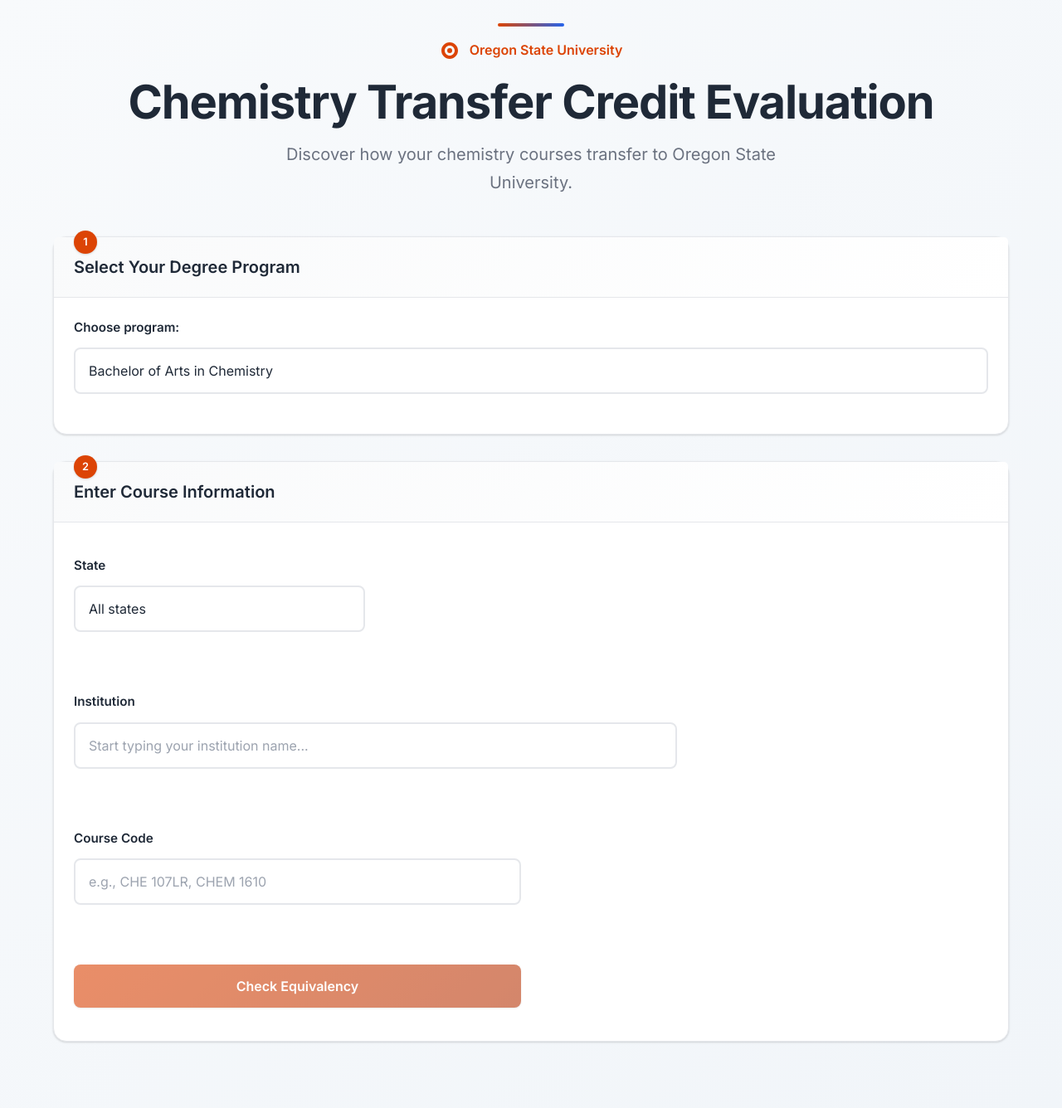
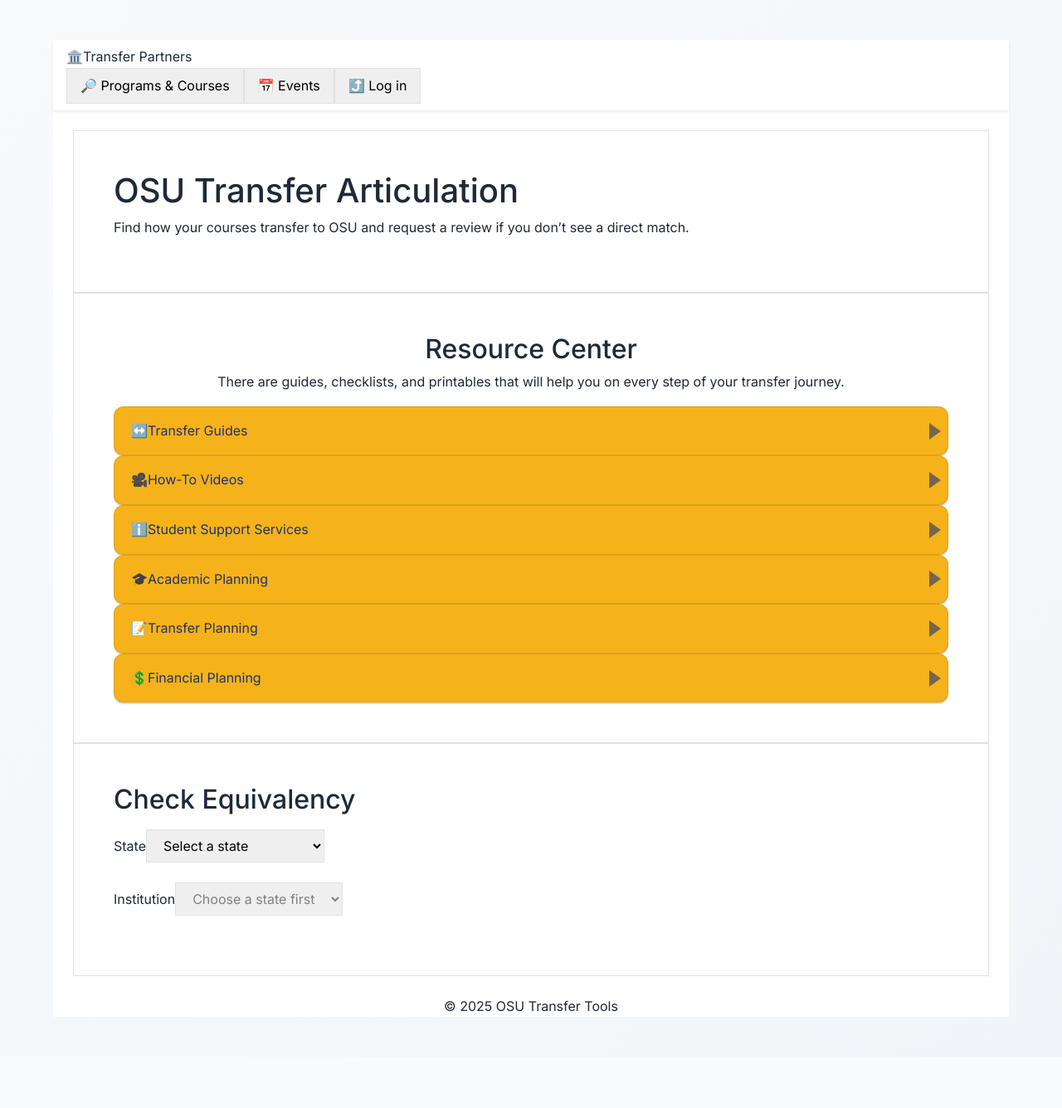
Before and after one commit to NanoAmpameya/osu_articulation_state_filter, a Flask app: page / in a window 1280 px wide. Shown: the whole page at 83% size. After the commit the page ends 1220 px from the top, so only its background shows below. Run offline with Flask 3, Linux system fonts and the light colour scheme.

Commit message:
frontend: add sticky HeaderNav and ResourceCenter; preserve evaluate flow IDs; fix Babel-in-browser JSX; add arrow-card styles

```diff
--- a/static/react-app.jsx
+++ b/static/react-app.jsx
@@ -1,185 +1,372 @@
-function useStates() {
-  const [states, setStates] = React.useState([]);
-  React.useEffect(() => {
-    fetch('/api/states').then(r => r.json()).then((s) => {
-      setStates(s.sort((a, b) => a.name.localeCompare(b.name)));
-    });
-  }, []);
-  return states;
+// Utilities
+function cx(...classes) {
+  return classes.filter(Boolean).join(" ");
 }
 
-function Suggestions({ items, onPick }) {
-  if (!items?.length) return null;
+// New UI: Sticky Header and Resource Center
+const { useEffect, useState } = React;
+
+function HeaderNav() {
   return (
-    <ul className="suggestions">
-      {items.slice(0, 10).map((it) => (
-        <li key={it} onClick={() => onPick(it)}>{it}</li>
-      ))}
-    </ul>
+    <header id="top-nav" className="sticky top-0 z-30 bg-[var(--beaver)] border-b border-black/10 shadow-sm">
+      <div className="max-w-6xl mx-auto px-3 md:px-6 py-2 flex items-center justify-between">
+        <div className="flex items-center gap-2 font-extrabold text-slate-900 select-none">
+          <span aria-hidden="true">🏛️</span>
+          <span>Transfer Partners</span>
+        </div>
+        <nav className="flex items-center gap-2 md:gap-3">
+          <button data-testid="nav-programs" className="rounded-xl px-3 md:px-4 py-2 font-semibold text-slate-900 bg-amber-300 hover:bg-amber-200 border border-black/10">
+            <span className="mr-1" aria-hidden="true">🔎</span> Programs &amp; Courses
+          </button>
+          <button data-testid="nav-events" className="rounded-xl px-3 md:px-4 py-2 font-semibold text-slate-900 bg-amber-300 hover:bg-amber-200 border border-black/10">
+            <span className="mr-1" aria-hidden="true">📅</span> Events
+          </button>
+          <button data-testid="nav-login" className="rounded-xl px-3 md:px-4 py-2 font-semibold text-slate-900 bg-amber-300 hover:bg-amber-200 border border-black/10">
+            <span className="mr-1" aria-hidden="true">⤴️</span> Log in
+          </button>
+        </nav>
+      </div>
+    </header>
   );
 }
 
-function App() {
-  const states = useStates();
-  const [degree, setDegree] = React.useState('BA_Chem');
-  const [state, setState] = React.useState('');
-  const [institution, setInstitution] = React.useState('');
-  const [course, setCourse] = React.useState('');
-  const [instSuggestions, setInstSuggestions] = React.useState([]);
-  const [loading, setLoading] = React.useState(false);
-  const [result, setResult] = React.useState(null);
+function ArrowCard({ id, icon, label, onClick }) {
+  return (
+    <div
+      role="button"
+      tabIndex={0}
+      data-testid={id}
+      onClick={onClick}
+      onKeyDown={(e)=> {
+        if ((e.key==='Enter'||e.key===' ') && typeof onClick === 'function') {
+          onClick();
+        }
+      }}
+      className="arrow-card cursor-pointer"
+      aria-label={label}
+    >
+      <div className="flex items-center gap-3 text-xl md:text-2xl font-extrabold">
+        <span aria-hidden="true" className="text-2xl md:text-3xl">{icon}</span>
+        <span>{label}</span>
+      </div>
+    </div>
+  );
+}
 
-  React.useEffect(() => {
-    const ctrl = new AbortController();
-    const q = institution.trim();
-    if (q.length < 2) {
-      setInstSuggestions([]);
-      return () => ctrl.abort();
-    }
-    const t = setTimeout(() => {
-      const params = new URLSearchParams({ q, state });
-      fetch(`/api/institutions?${params.toString()}`, { signal: ctrl.signal })
-        .then((r) => r.json())
-        .then(setInstSuggestions)
-        .catch(() => {});
-    }, 300);
-    return () => { clearTimeout(t); ctrl.abort(); };
-  }, [institution, state]);
+function ResourceCenter() {
+  const itemsLeft = [
+    { id: 'rc-transfer-guides', icon: '↔️', label: 'Transfer Guides' },
+    { id: 'rc-howto-videos', icon: '🎥', label: 'How-To Videos' },
+    { id: 'rc-student-support', icon: 'ℹ️', label: 'Student Support Services' },
+  ];
+  const itemsRight = [
+    { id: 'rc-academic-planning', icon: '🎓', label: 'Academic Planning' },
+    { id: 'rc-transfer-planning', icon: '📝', label: 'Transfer Planning' },
+    { id: 'rc-financial-planning', icon: '💲', label: 'Financial Planning' },
+  ];
+  return (
+    <section id="resource-center" className="bg-slate-50 rounded-2xl p-5 md:p-8 border border-slate-200">
+      <h2 className="text-3xl md:text-4xl font-extrabold text-center text-slate-900">Resource Center</h2>
+      <p className="mt-2 text-center text-lg text-[var(--navy)]">
+        There are guides, checklists, and printables that will help you on every step of your transfer journey.
+      </p>
+      <div className="mt-6 grid grid-cols-1 md:grid-cols-2 gap-6">
+        <div className="space-y-4">
+          {itemsLeft.map(x => <ArrowCard key={x.id} {...x} />)}
+        </div>
+        <div className="space-y-4">
+          {itemsRight.map(x => <ArrowCard key={x.id} {...x} />)}
+        </div>
+      </div>
+    </section>
+  );
+}
 
-  async function evaluate() {
-    if (!institution.trim() || !course.trim()) return;
+// Components
+function StateSelect({ states, value, onChange, loading, error }) {
+  return (
+    <div className="mb-4">
+      <label htmlFor="state-select" className="block text-sm font-medium text-gray-700 mb-1">State</label>
+      <select
+        id="state-select"
+        className={cx(
+          "block w-full rounded-md border border-gray-300 px-3 py-2 focus:outline-none focus:ring-2 focus:ring-orange-300",
+          loading && "opacity-60"
+        )}
+        value={value}
+        onChange={(e) => onChange(e.target.value)}
+        aria-invalid={!!error}
+      >
+        <option value="">Select a state</option>
+        {states.map((s) => (
+          <option key={s.abbr} value={s.abbr}>{`${s.name} (${s.abbr})`}</option>
+        ))}
+      </select>
+      {loading && <p className="text-xs text-gray-500 mt-1">Loading...</p>}
+      {error && <p className="text-sm text-red-600 mt-1" id="error-box">{error}</p>}
+    </div>
+  );
+}
+
+function InstitutionSelect({ institutions, value, onChange, disabled, loading, error }) {
+  return (
+    <div className="mb-4">
+      <label htmlFor="institution-select" className="block text-sm font-medium text-gray-700 mb-1">Institution</label>
+      <select
+        id="institution-select"
+        className={cx(
+          "block w-full rounded-md border border-gray-300 px-3 py-2 focus:outline-none focus:ring-2 focus:ring-orange-300",
+          disabled && "bg-gray-100 cursor-not-allowed",
+          loading && "opacity-60"
+        )}
+        value={value}
+        onChange={(e) => onChange(e.target.value)}
+        disabled={disabled}
+        aria-invalid={!!error}
+      >
+        <option value="">{disabled ? "Choose a state first" : "Select an institution"}</option>
+        {institutions.map((inst) => (
+          <option key={inst.value} value={inst.value}>{inst.label}</option>
+        ))}
+      </select>
+      {loading && <p className="text-xs text-gray-500 mt-1">Loading...</p>}
+      {error && <p className="text-sm text-red-600 mt-1" id="error-box">{error}</p>}
+    </div>
+  );
+}
+
+function ResultCard({ result }) {
+  if (!result) return null;
+  if (result.status === "loading") {
+    return (
+      <div id="result-card" data-status="loading" className="rounded-xl shadow p-4 bg-white">
+        <p className="text-sm text-gray-600">Loading...</p>
+      </div>
+    );
+  }
+  if (result.status === "ok") {
+    const match = result.result || {};
+    const equivalents = Array.isArray(match.osu_equivalent) ? match.osu_equivalent : [];
+    return (
+      <div id="result-card" data-status="ok" className="rounded-xl shadow p-4 bg-white">
+        <h3 className="text-lg font-semibold mb-2">Match found</h3>
+        <p className="text-gray-700 mb-2">
+          OSU Course: {equivalents.length ? equivalents.join(", ") : "—"}
+          {" "}— Credits: {match.credits ?? "—"} — Confidence: 100%
+        </p>
+        {match.notes && <p className="text-sm text-gray-600">{match.notes}</p>}
+      </div>
+    );
+  }
+  if (result.status === "no_match") {
+    const suggestions = Array.isArray(result.suggestions) ? result.suggestions.slice(0, 3) : [];
+    return (
+      <div id="result-card" data-status="no_match" className="rounded-xl shadow p-4 bg-white">
+        <h3 className="text-lg font-semibold mb-2">No direct match</h3>
+        {suggestions.length > 0 ? (
+          <div>
+            <p className="text-gray-700 mb-2">Try one of these:</p>
+            <ul className="list-disc pl-6 text-gray-700">
+              {suggestions.map((s) => (
+                <li key={s}>{s}</li>
+              ))}
+            </ul>
+          </div>
+        ) : (
+          <p className="text-gray-700">No suggestions available.</p>
+        )}
+      </div>
+    );
+  }
+  if (result.status === "error") {
+    return (
+      <div id="result-card" data-status="error" className="rounded-xl shadow p-4 bg-white">
+        <p className="text-red-600">Something went wrong. Please try again.</p>
+      </div>
+    );
+  }
+  return null;
+}
+
+function CourseEvaluate({ fromInstitutionId, onEvaluateResult, setLoading, setError }) {
+  const [fromCourse, setFromCourse] = React.useState("");
+  const canSubmit = Boolean(fromInstitutionId && fromCourse.trim());
+
+  async function handleSubmit(e) {
+    e.preventDefault();
+    if (!canSubmit) return;
+    setError("");
     setLoading(true);
-    setResult({ status: 'loading' });
+    onEvaluateResult({ status: "loading" });
     try {
-      const payload = { degree, institution: institution.trim(), course_code: course.trim(), state };
-      const res = await fetch('/api/evaluate', { method: 'POST', headers: { 'Content-Type': 'application/json' }, body: JSON.stringify(payload) });
+      // Parse fromInstitutionId: `${state}::${institutionName}`
+      const [st, instName] = (fromInstitutionId || "::").split("::");
+      const payload = {
+        institution: instName || "",
+        state: (st || "").toUpperCase(),
+        course_code: fromCourse.trim(),
+        degree: "BA_Chem",
+      };
+      const res = await fetch("/api/evaluate", {
+        method: "POST",
+        headers: { "Content-Type": "application/json" },
+        body: JSON.stringify(payload),
+      });
       const data = await res.json();
-      setResult(data);
-    } catch (e) {
-      setResult({ status: 'error' });
+      if (!res.ok) {
+        // 4xx errors
+        onEvaluateResult({ status: "error" });
+        const msg = data?.errors ? JSON.stringify(data.errors) : data?.message || "Invalid request";
+        setError(msg);
+      } else {
+        onEvaluateResult(data);
+      }
+    } catch (err) {
+      onEvaluateResult({ status: "error" });
+      setError("Something went wrong. Please try again.");
     } finally {
       setLoading(false);
     }
   }
 
-  async function requestReview() {
-    const payload = { degree, institution: institution.trim(), course_code: course.trim(), state };
-    await fetch('/api/request-review', { method: 'POST', headers: { 'Content-Type': 'application/json' }, body: JSON.stringify(payload) });
-    setResult({ status: 'queued' });
-  }
+  return (
+    <form onSubmit={handleSubmit} className="grid grid-cols-1 md:grid-cols-3 gap-4 items-end">
+      <div className="md:col-span-2">
+        <label htmlFor="course-input" className="block text-sm font-medium text-gray-700 mb-1">Course code</label>
+        <input
+          id="course-input"
+          className="block w-full rounded-md border border-gray-300 px-3 py-2 focus:outline-none focus:ring-2 focus:ring-orange-300"
+          placeholder="e.g., CHE 107LR, CHEM 1610"
+          value={fromCourse}
+          onChange={(e) => setFromCourse(e.target.value)}
+        />
+      </div>
+      <div>
+        <button
+          id="evaluate-btn"
+          type="submit"
+          disabled={!canSubmit}
+          className={cx(
+            "rounded border px-4 py-2 font-medium",
+            canSubmit ? "hover:bg-gray-50" : "opacity-60 cursor-not-allowed"
+          )}
+        >
+          Evaluate
+        </button>
+      </div>
+    </form>
+  );
+}
+
+// EvaluateFlow: preserves existing Step 5 controls and IDs
+function EvaluateFlow() {
+  const [states, setStates] = React.useState([]);
+  const [stateVal, setStateVal] = React.useState("");
+  const [institutions, setInstitutions] = React.useState([]);
+  const [instVal, setInstVal] = React.useState("");
+  const [loadingStates, setLoadingStates] = React.useState(false);
+  const [loadingInst, setLoadingInst] = React.useState(false);
+  const [loadingEval, setLoadingEval] = React.useState(false);
+  const [error, setError] = React.useState("");
+  const [result, setResult] = React.useState(null);
+
+  // Load states on mount
+  React.useEffect(() => {
+    let active = true;
+    setLoadingStates(true);
+    fetch("/api/states")
+      .then((r) => r.json())
+      .then((data) => {
+        if (!active) return;
+        setStates(data.sort((a, b) => a.name.localeCompare(b.name)));
+      })
+      .catch(() => setError("Something went wrong. Please try again."))
+      .finally(() => setLoadingStates(false));
+    return () => { active = false; };
+  }, []);
+
+  // Load institutions when state changes
+  React.useEffect(() => {
+    setInstitutions([]);
+    setInstVal("");
+    if (!stateVal) return;
+    setLoadingInst(true);
+    fetch(`/api/institutions?state=${encodeURIComponent(stateVal)}`)
+      .then((r) => r.json())
+      .then((list) => {
+        setInstitutions(list.map((name) => ({ label: name, value: `${stateVal}::${name}` })));
+      })
+      .catch(() => setError("Something went wrong. Please try again."))
+      .finally(() => setLoadingInst(false));
+  }, [stateVal]);
 
   return (
-    <div>
-      <div className="header">
-        <div className="osu-brand">
-          <svg width="24" height="24" viewBox="0 0 24 24" fill="currentColor"><path d="M12 2C6.48 2 2 6.48 2 12s4.48 10 10 10 10-4.48 10-10S17.52 2 12 2zM12 18c-3.31 0-6-2.69-6-6s2.69-6 6-6 6 2.69 6 6-2.69 6-6 6z"/><circle cx="12" cy="12" r="3"/></svg>
-          Oregon State University
+    <div id="evaluate-flow">
+      {error && (
+        <div id="error-box" className="rounded border border-red-300 bg-red-50 text-red-700 p-3 mb-4">
+          {error}
         </div>
-        <h1>Chemistry Transfer Credit Evaluation</h1>
-        <p className="subtitle">Discover how your chemistry courses transfer to Oregon State University.</p>
-      </div>
+      )}
 
-      <div className="steps-container">
-        <section className="card step-card">
-          <div className="card-header"><h2>Select Your Degree Program</h2></div>
-          <div className="card-body">
-            <div className="form-group">
-              <label className="form-label">Choose program:</label>
-              <select className="form-select" value={degree} onChange={(e) => setDegree(e.target.value)}>
-                <option value="BA_Chem">Bachelor of Arts in Chemistry</option>
-                <option value="BS_Chem">Bachelor of Science in Chemistry</option>
-                <option value="Minor_Chem">Chemistry Minor</option>
-              </select>
-            </div>
-          </div>
-        </section>
+      <StateSelect
+        states={states}
+        value={stateVal}
+        onChange={(v) => { setError(""); setStateVal(v); setResult(null); }}
+        loading={loadingStates}
+      />
 
-        <section className="card step-card">
-          <div className="card-header"><h2>Enter Course Information</h2></div>
-          <div className="card-body">
-            <div className="row g-3">
-              <div className="col-12 col-md-4">
-                <div className="form-group">
-                  <label className="form-label">State</label>
-                  <select className="form-select" value={state} onChange={(e) => setState(e.target.value)}>
-                    <option value="">All states</option>
-                    {states.map((s) => (
-                      <option key={s.abbr} value={s.abbr}>{`${s.name} (${s.abbr})`}</option>
-                    ))}
-                  </select>
-                </div>
-              </div>
-              <div className="col-12 col-md-8 position-relative">
-                <div className="form-group">
-                  <label className="form-label">Institution</label>
-                  <input className="form-control" value={institution} onChange={(e) => setInstitution(e.target.value)} placeholder="Start typing your institution name..." />
-                  <Suggestions items={instSuggestions} onPick={(v) => { setInstitution(v); setInstSuggestions([]); }} />
-                </div>
-              </div>
-              <div className="col-12 col-md-6">
-                <div className="form-group">
-                  <label className="form-label">Course Code</label>
-                  <input className="form-control" value={course} onChange={(e) => setCourse(e.target.value)} placeholder="e.g., CHE 107LR, CHEM 1610" />
-                </div>
-              </div>
-              <div className="col-12 col-md-6 d-grid">
-                <button className="btn btn-primary" onClick={evaluate} disabled={loading || !institution.trim() || !course.trim()}>
-                  {loading ? 'Checking...' : 'Check Equivalency'}
-                </button>
-              </div>
-            </div>
-          </div>
-        </section>
+      <InstitutionSelect
+        institutions={institutions}
+        value={instVal}
+        onChange={(v) => { setError(""); setInstVal(v); setResult(null); }}
+        disabled={!stateVal}
+        loading={loadingInst}
+      />
 
-        {result && (
-          <section className="card step-card fade-in" id="results">
-            <div className="card-header"><h2>Transfer Credit Results</h2></div>
-            <div className="card-body">
-              <div id="results-body" className="results-container">
-                {result.status === 'loading' && (
-                  <div className="loading"><div className="spinner" /> Searching...</div>
-                )}
-                {result.status === 'ok' && (
-                  <div className="result">
-                    <div className="equivalency-info">
-                      <h3>✅ Course Match Found</h3>
-                      <div style={{ marginBottom: '1rem' }}>
-                        <strong>{result.result.institution}</strong><br />
-                        <span>{result.result.course_code} — {result.result.course_title}</span>
-                        <span className="badge-outline" style={{ marginLeft: '1rem' }}>{result.result.credits} credits</span>
-                      </div>
-                      <div style={{ marginBottom: '1rem' }}>
-                        <strong>Oregon State Equivalent:</strong>
-                        <div style={{ marginTop: '0.5rem' }}>
-                          {(result.result.osu_equivalent || []).length ? result.result.osu_equivalent.map((eq) => (
-                            <span key={eq} className="badge" style={{ marginRight: 6 }}>{eq}</span>
-                          )) : <span className="badge badge-outline">No Direct Equivalent</span>}
-                        </div>
-                      </div>
-                    </div>
-                  </div>
-                )}
-                {result.status === 'no_match' && (
-                  <div className="no-match">
-                    <h3>❌ No Match Found</h3>
-                    <p>{result.message || 'Not found in the database.'}</p>
-                    <button className="btn btn-primary" onClick={requestReview}>Request Manual Review</button>
-                  </div>
-                )}
-                {result.status === 'queued' && (
-                  <div className="equivalency-info"><h3>✅ Review Request Submitted</h3></div>
-                )}
-                {result.status === 'error' && (
-                  <div className="no-match"><h3>⚠️ Connection Error</h3></div>
-                )}
-              </div>
-            </div>
-          </section>
-        )}
-      </div>
+      {instVal && (
+        <CourseEvaluate
+          fromInstitutionId={instVal}
+          onEvaluateResult={setResult}
+          setLoading={setLoadingEval}
+          setError={setError}
+        />
+      )}
+
+      {result && (
+        <div className="mt-6">
+          <ResultCard result={result} />
+        </div>
+      )}
     </div>
   );
 }
 
-const root = ReactDOM.createRoot(document.getElementById('root'));
+function App() {
+  return (
+    <div className="min-h-screen bg-white">
+      <HeaderNav />
+      <main className="max-w-5xl mx-auto p-4 md:p-6 space-y-8">
+        <section className="bg-white rounded-2xl border border-slate-200 p-5">
+          <h1 className="text-2xl md:text-3xl font-extrabold text-slate-900">OSU Transfer Articulation</h1>
+          <p className="mt-2 text-slate-700">
+            Find how your courses transfer to OSU and request a review if you don’t see a direct match.
+          </p>
+        </section>
+
+        <ResourceCenter />
+
+        <section className="bg-white rounded-2xl border border-slate-200 p-5">
+          <h2 className="text-xl md:text-2xl font-bold mb-3">Check Equivalency</h2>
+          <EvaluateFlow />
+        </section>
+      </main>
+      <footer className="mt-10 py-6 text-center text-sm text-slate-500">© {new Date().getFullYear()} OSU Transfer Tools</footer>
+    </div>
+  );
+}
+
+// Expose App for testing
+window.App = App;
+
+const root = ReactDOM.createRoot(document.getElementById("root"));
 root.render(<App />);
--- a/static/style.css
+++ b/static/style.css
@@ -633,3 +633,30 @@ body {
 
 .g-3 { gap: 1rem; }
 .align-items-end { align-items: flex-end; }
+
+/* --- Appended: Header/Arrow cards theme --- */
+:root {
+  --beaver: #f6b21a; /* beaver orange-ish */
+  --navy: #1f3271;   /* deep navy */
+}
+.arrow-card {
+  position: relative;
+  background: var(--beaver);
+  color: var(--navy);
+  border-radius: 0.75rem;
+  border: 1px solid rgba(0,0,0,0.1);
+  box-shadow: 0 2px 0 rgba(0,0,0,0.15);
+  padding: 1rem 3.5rem 1rem 1.25rem; /* right space for arrow tip */
+}
+.arrow-card::after {
+  content: "";
+  position: absolute;
+  top: 50%;
+  right: 0.5rem;
+  transform: translateY(-50%);
+  border-left: 14px solid var(--navy);
+  border-top: 10px solid transparent;
+  border-bottom: 10px solid transparent;
+  opacity: 0.6;
+}
+.arrow-card:hover { transform: translateY(1px); box-shadow: 0 1px 0 rgba(0,0,0,0.12); }
```
